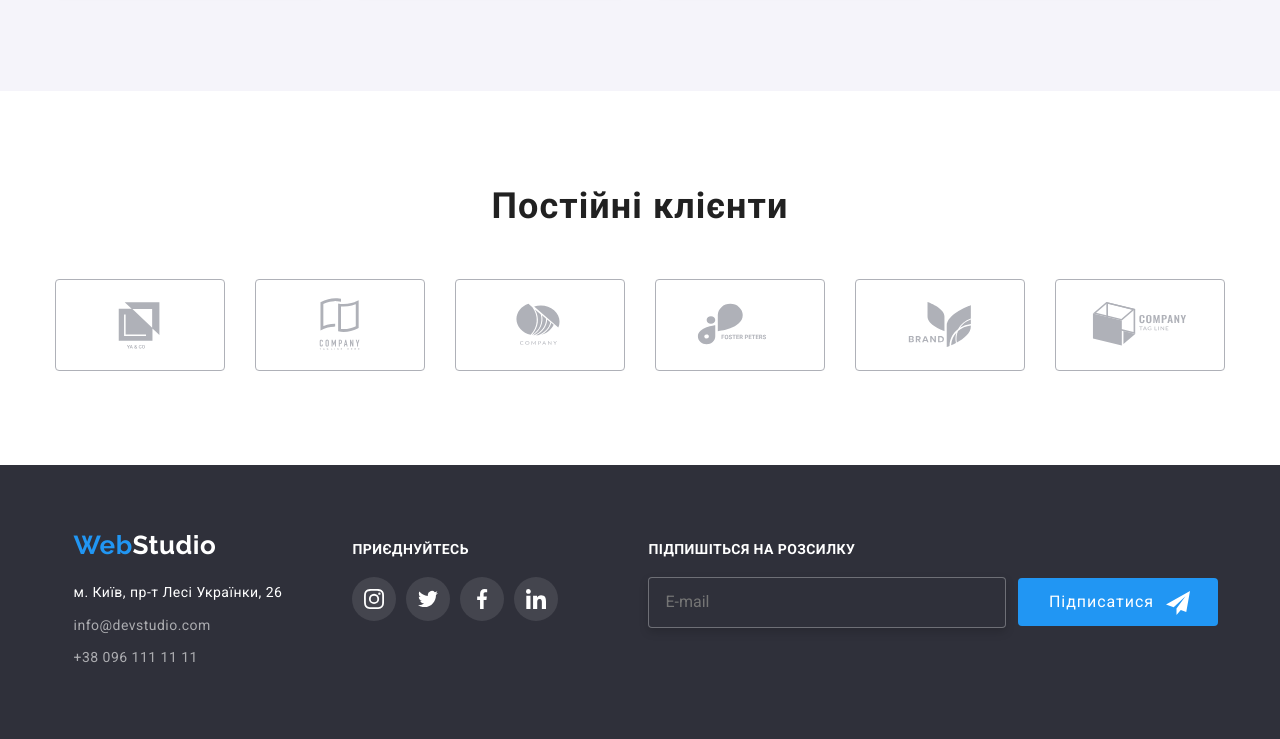
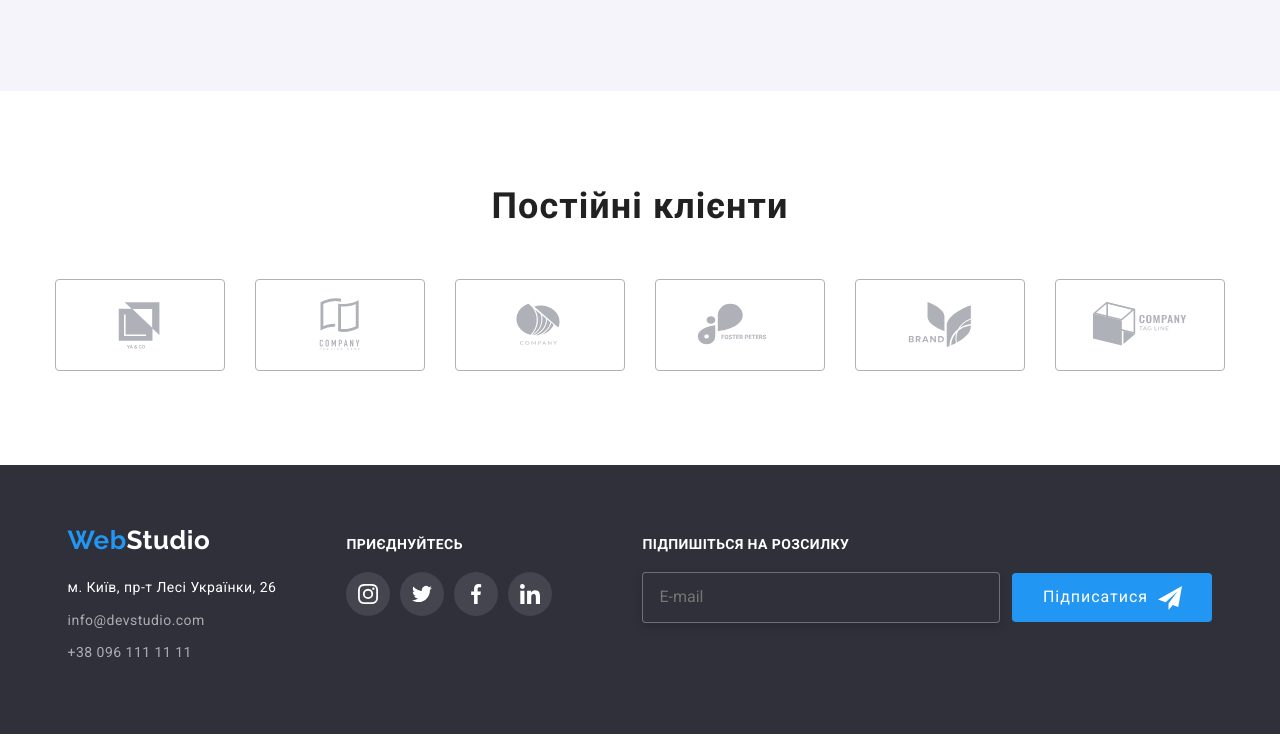
Before and after one commit to Oksana-perederii/goit-markup-hw-06, a plain HTML site: page index.html in a window 1280 px wide. Shown: the part 2239-2978 px from the top of the page. Drawn offline with nearby package versions, Linux system fonts and the light colour scheme.

Commit message:
work on mistake

```diff
--- a/css/styles.css
+++ b/css/styles.css
@@ -607,11 +607,11 @@ img {
   background-color: var(--accent-text-color);
 }
 
-.email-container {
+.email-form {
   margin-left: 90px;
 }
 
-.email-title {
+.email-name {
   font-weight: 700;
   margin-bottom: 20px;
   font-size: 14px;
@@ -632,15 +632,18 @@ img {
   color: var(--primary-text-color);
 }
 .footer-button-container {
-  position: relative;
-  top: 53px;
-  left: 12px;
+  display: flex;
+  align-items: center;
+  gap: 12px;
 }
 
 .footer-send-button {
-  display: block;
-  padding: 10px 62px 10px 28px;
-  min-width: 200px;
+  display: flex;
+  align-items: center;
+  justify-content: center;
+  gap: 10px;
+  padding: 10px;
+  width: 200px;
   border-radius: 4px;
   border: 0;
   background-color: var(--button-accent-color);
@@ -656,9 +659,6 @@ img {
 }
 
 .icon-send {
-  position: absolute;
-  top: 13px;
-  right: 28px;
   fill: var(--button-text-color);
 }
 
@@ -841,6 +841,7 @@ img {
 /* form */
 
 .form-title {
+  margin-bottom: 10px;
   font-size: 20px;
   line-height: 1.15;
   text-align: center;
@@ -853,7 +854,6 @@ img {
 
 .form-label {
   display: block;
-  margin-top: 10px;
   margin-bottom: 4px;
   font-size: 12px;
   line-height: 1.6;
@@ -894,6 +894,7 @@ img {
   fill: var(--accent-text-color);
 }
 .form-textarea {
+  display: block;
   width: 100%;
   height: 120px;
   padding: 12px 16px;
--- a/index.html
+++ b/index.html
@@ -360,20 +360,17 @@
 
       </div>
 
-      <div class="email-container">
-        <p class="email-title">Підпишіться на розсилку</p>
-        <label class="footer-form-label" for="person-email"></label>
-
+      <form class="email-form">
+        <p class="email-name">Підпишіться на розсилку</p>
+        <div class="footer-button-container">
           <input class="footer-form-input" id="person-email" type="email" name="person-email" placeholder="E-mail">
-
-      </div>
-      <div class="footer-button-container">
           <button class="footer-send-button" type="submit">Підписатися<svg width="24" height="24" class="icon-send">
               <use href="./images/icon.svg#icon-send">
               </use>
             </svg></button>
 
         </div>
+      </form>
     </div>
 
   </footer>
@@ -384,7 +381,7 @@
           <use href="./images/icon.svg#icon-close"></use>
         </svg>
       </button>
-      <h2 class="form-title">Залиште свої дані, ми вам передзвонимо</h2>
+      <p class="form-title">Залиште свої дані, ми вам передзвонимо</p>
 
       <form class="contact-form" name="contact-form" autocomplete="off">
         <label class="form-label" for="person-name">Ім'я</label>
```
Lines whose indentation alone changed are shown as unchanged.
